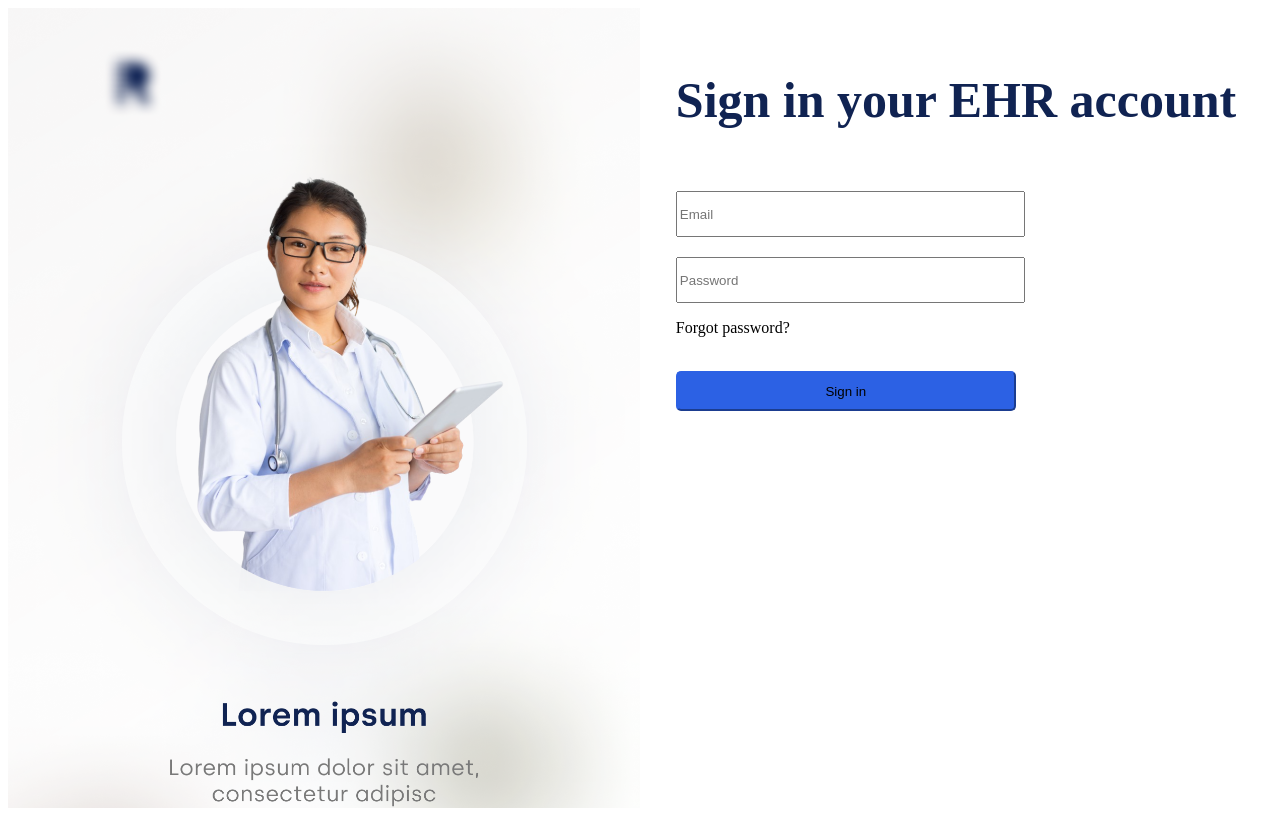
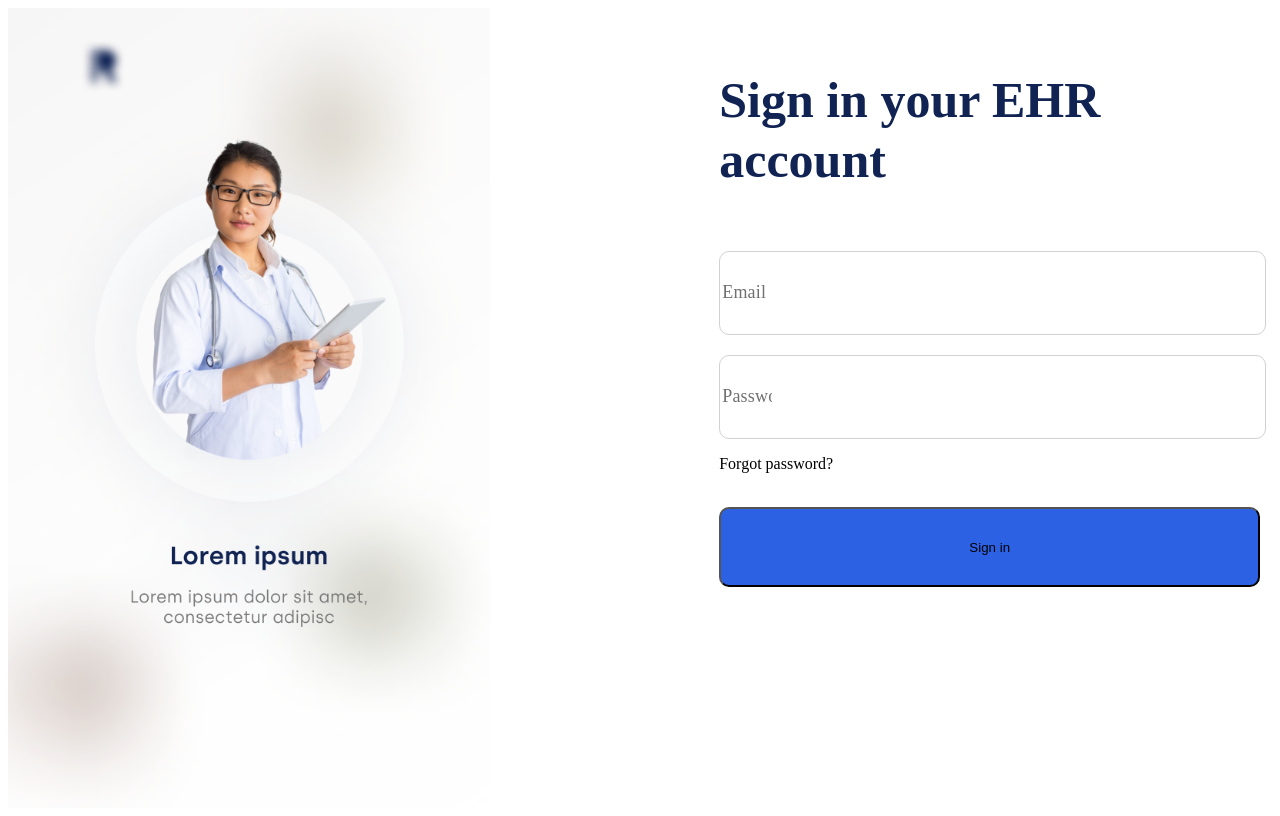
Before and after one commit to Rahman-Abdul/EHR, an Angular app: page /login in a window 1280 px wide. Built offline with nearby package versions, Linux system fonts and the light colour scheme.

Commit message:
login component and dashboard component created

```diff
--- a/src/app/login/login.component.html
+++ b/src/app/login/login.component.html
@@ -1,6 +1,6 @@
 <div class="login-main">
 <div class="login-image">
-
+  <img [src] ="ImagePath" class="login-image">
 </div>
 <div class="login-form">
   <div class="card">
--- a/src/app/login/login.component.scss
+++ b/src/app/login/login.component.scss
@@ -1,15 +1,16 @@
 .login-main{
+  position: fixed;
   display: flex;
   justify-content: center;
-  width: auto;
+  width: 100%;
   background-color: #fff;
-  height: auto;
+  height: 100%;
 }
 
 .login-form {
   display: flex;
   justify-content: center;
-  width: 50%;
+  width: 60%;
 }
 .card {
   text-align: left;
@@ -17,33 +18,54 @@
   height: auto;
 }
 .login-image{
-  height: 800px;
+  height: 100%;
   color: #fff;
-  background-image: url("../../assets/images/loginPic.png");
   background-size: 100%;
   background-size:cover;
-  width: 50%;
+  width: 70%;
 }
-
 .head{
-  color: #102352;
+font-family: 'Silka';
+font-style: normal;
+width: 411px;
+height: 120px;
+color: #102352;
 font-size: 50px;
 font-weight: 600;
 line-height: 60px;
+display: flex;
+align-items: center;
 }
 
 .form-control{
 margin-top: 20px;
-width: 340.8px;
-height: 40px;
+width: 540.8px;
+height: 80px;
+background: #FFFFFF;
+border: 0.6px solid #D1D1D1;
+border-radius: 10px;
 
 }
 
+.form-control::placeholder{
+  width: 50px;
+height: 27px;
+  font-family: 'Silka';
+font-style: normal;
+font-weight: 400;
+font-size: 18px;
+line-height: 149.3%;
+/* identical to box height, or 27px */
+
+letter-spacing: 0.01em;
+
+color: #707070;
+}
+
 .btn-customBlue{
-   background: #2C61E4;
-   border-radius: 5px;
-   border-color: #2C61E4;
-  width: 340px;
-  height: 40px;
+  width: 541px;
+  height: 80px;
+  background: #2C61E4;
+border-radius: 10px;
 
 }
--- a/src/app/login/login.component.ts
+++ b/src/app/login/login.component.ts
@@ -1,4 +1,4 @@
-import { Component, OnInit, VERSION } from '@angular/core';
+import { Component, OnInit} from '@angular/core';
 import { FormBuilder, FormGroup, Validators } from "@angular/forms";
 import { Router } from "@angular/router";
 
@@ -12,8 +12,11 @@ export class LoginComponent implements OnInit {
 
   public loginForm!: FormGroup;
   public submitted = false;
+  ImagePath: string;
 
-  constructor(private formBuilder: FormBuilder, private router: Router) {}
+  constructor(private formBuilder: FormBuilder, private router: Router) {
+    this.ImagePath = '/assets/images/loginPic.png'
+  }
 
   ngOnInit(): void {
     this.loginForm = this.formBuilder.group({
```
